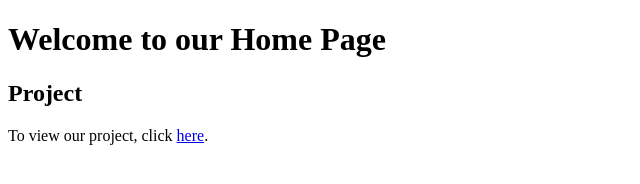
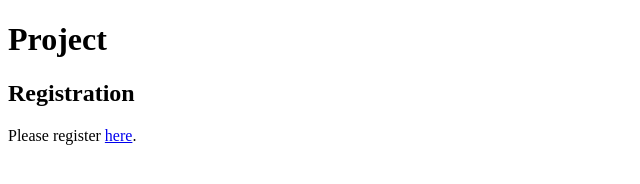
Before and after one commit to teju1817/wad101-1, a website: page http-server/home.html in a window 1280 px wide. Shown: the whole page, without its empty margins (0-640 px from the left). Drawn offline with Linux system fonts and the light colour scheme.

Commit message:
Update home.html

```diff
--- a/http-server/home.html
+++ b/http-server/home.html
@@ -1,12 +1,14 @@
 <!DOCTYPE html>
 <html>
+
 <head>
-    <title>Home Page</title>
+    <title>home Page</title>
 </head>
+
 <body>
-    <h1>Welcome to our Home Page</h1>
+    <h1>Project</h1>
+    <h2>Registration</h2>
+    <p>Please register <a href="project.html">here</a>.</p>
+</body>
 
-    <h2>Project</h2>
-    <p>To view our project, click <a href="project.html">here</a>.</p>
-</body>
 </html>
```
